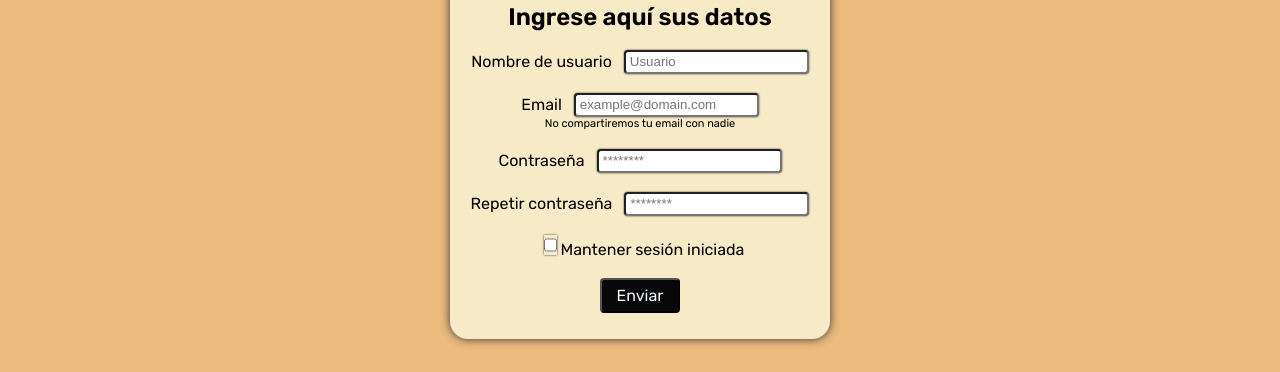
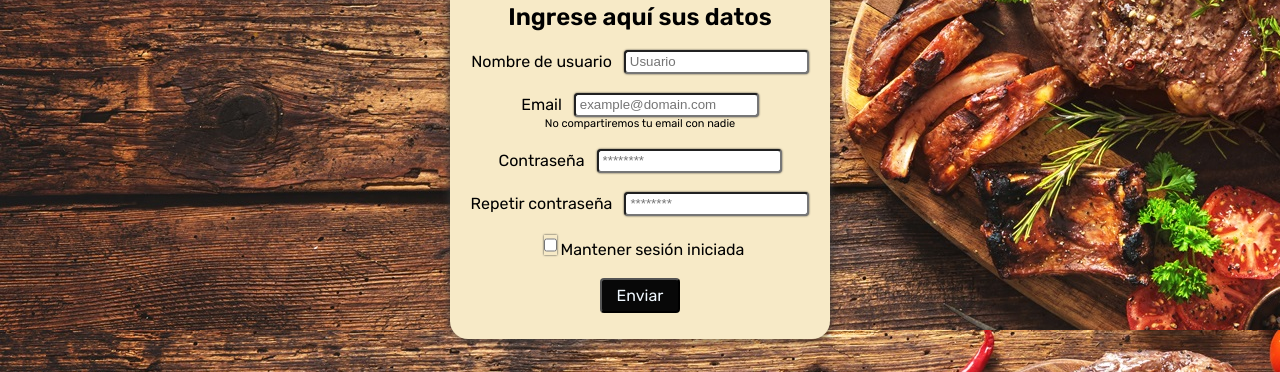
Before and after one commit to MagdaZF/Recetas.net, a plain HTML site: page registrarse.html in a window 1280 px wide. Shown: the part 231-603 px from the top of the page. Drawn offline with Linux system fonts and the light colour scheme.

Commit message:
cambie fondo

```diff
--- a/style-registrarse.css
+++ b/style-registrarse.css
@@ -4,6 +4,7 @@
 }
 body {
     background-color: rgb(236, 187, 126);
+    background-image: url(./img/tendencias-recetas-destacada.jpg);
 }
 header {
     background-color: rgba(8, 8, 8);
```
